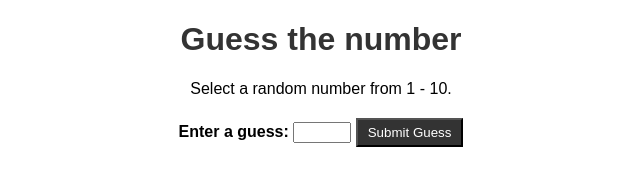
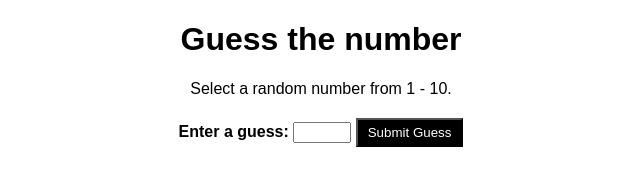
Before and after one commit to Apexshya/Number_guess, a plain HTML site: page index.html in a window 1280 px wide. Shown: the whole page, without its empty margins (319-959 px from the left). Drawn offline with Linux system fonts and the light colour scheme.

Commit message:
Javascript Project

```diff
--- a/index.html
+++ b/index.html
@@ -10,7 +10,7 @@
             text-align: center;
         }
         h1 {
-            color: #333;
+            color: black;
         }
         .form {
             margin: 20px;
@@ -23,7 +23,7 @@
             text-align: center;
         }
         input.guessSubmit {
-            background-color: #333;
+            background-color: black;
             color: #fff;
             padding: 5px 10px;
             cursor: pointer;
```
